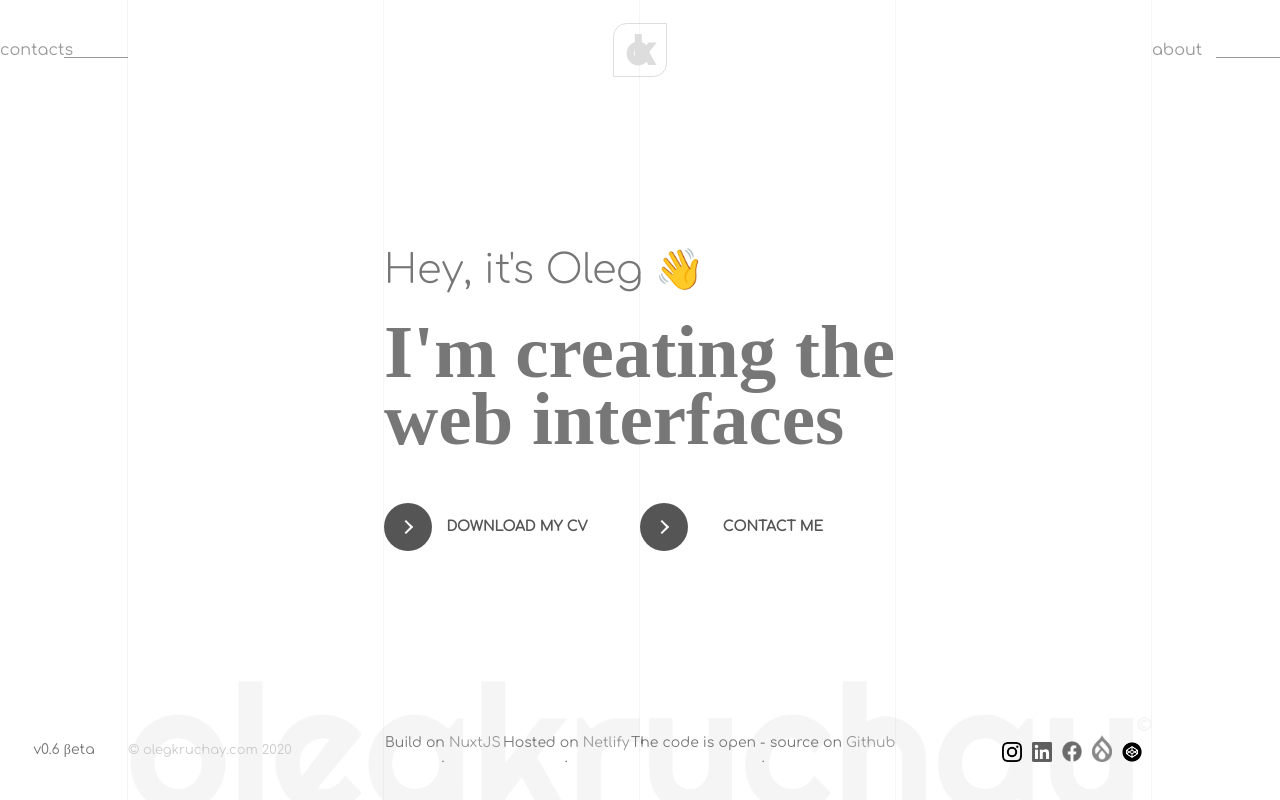
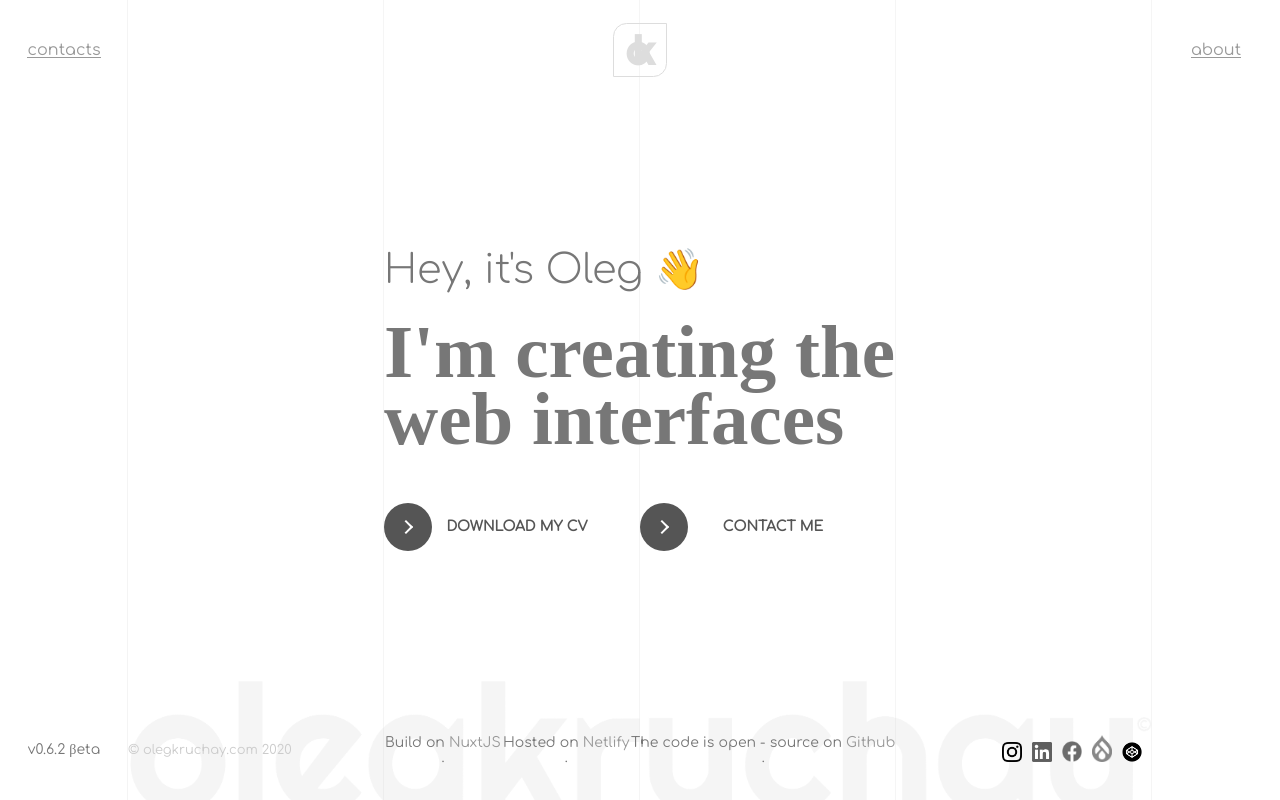
Before and after one commit to kruchai/olegkruchay-vue, a Nuxt app: page / in a window 1280 px wide. Built offline with nearby package versions, Linux system fonts and the light colour scheme; a web font is replaced by a local one.

Commit message:
v0.6.2: Updating the version of the site. Adding the special unique classes for header links.

```diff
--- a/components/Footer.vue
+++ b/components/Footer.vue
@@ -2,7 +2,7 @@
   <footer class="v-footer">
     <!--  Cell 4  -->
     <div class="v-cell fourth text-center">
-      <span>{{ 'v0.6' }}</span>
+      <span>{{ 'v0.6.2' }}</span>
       <span>
         {{ 'βeta' }}
       </span>
--- a/components/Header.vue
+++ b/components/Header.vue
@@ -2,7 +2,7 @@
   <header class="v-header">
     <!--  Cell 1  -->
     <div class="v-cell first">
-      <NuxtLink exact-active-class="v-link active" class="v-link about-me" :to="header.contactsLink.contactsLinkUri">
+      <NuxtLink exact-active-class="v-link active" class="v-link v-link-header" :to="header.contactsLink.contactsLinkUri">
         <span class="v-hide mobile">{{ header.contactsLink.contactsLinkTitle }}</span>
         <span class="v-show mobile">{{ '📨' }}</span>
       </NuxtLink>
@@ -18,7 +18,7 @@
 
     <!--  Cell 3  -->
     <div class="v-cell third">
-      <NuxtLink exact-active-class="v-link active" class="v-link about-me" :to="header.aboutLink.aboutLinkUri">
+      <NuxtLink exact-active-class="v-link active" class="v-link v-link-header" :to="header.aboutLink.aboutLinkUri">
         <span class="v-hide mobile">{{ header.aboutLink.aboutLinkTitle }}</span>
         <span class="v-show mobile">{{ 'i' }}</span>
       </NuxtLink>
--- a/package.json
+++ b/package.json
@@ -1,6 +1,6 @@
 {
   "name": "olegkruchay-nuxt",
-  "version": "0.6.0",
+  "version": "0.6.2",
   "private": true,
   "scripts": {
     "dev": "nuxt-ts",
```
Also changed, not shown: 1 other file (tests, documents, lock files or other folders).
